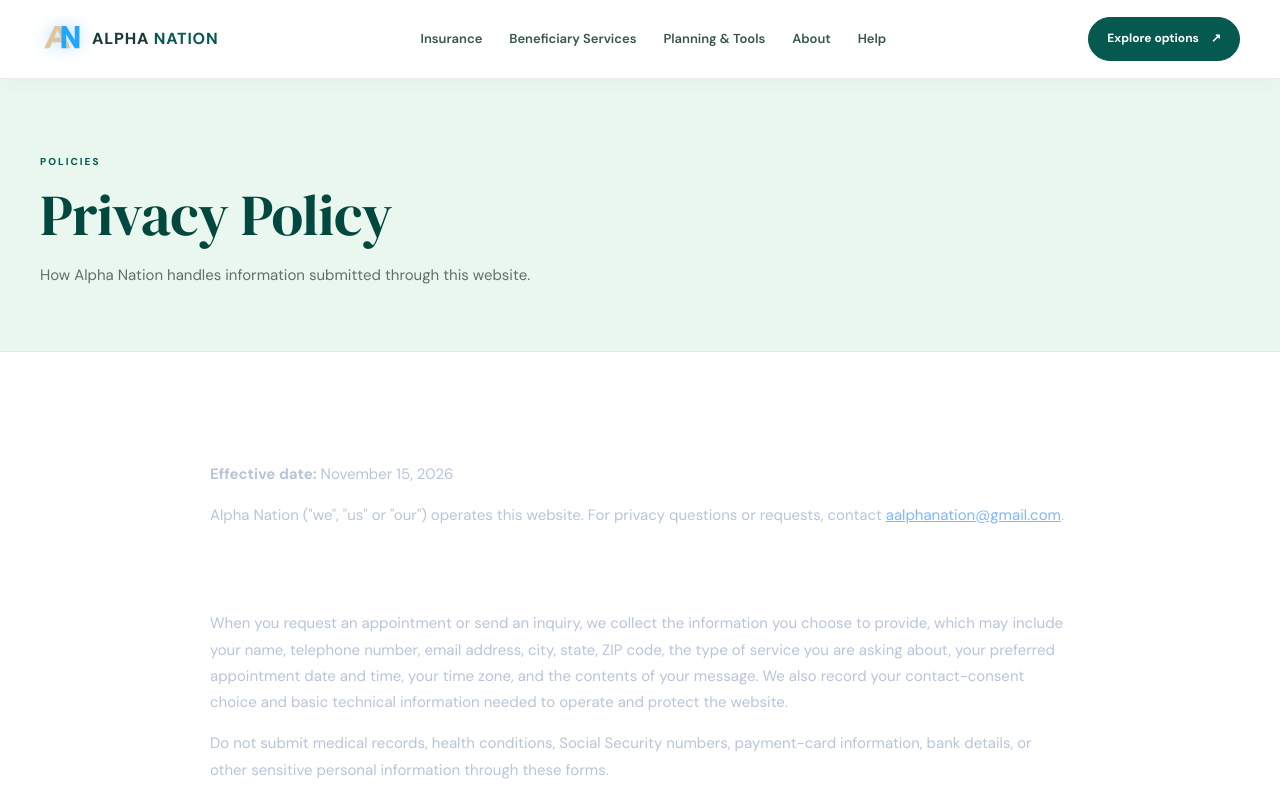
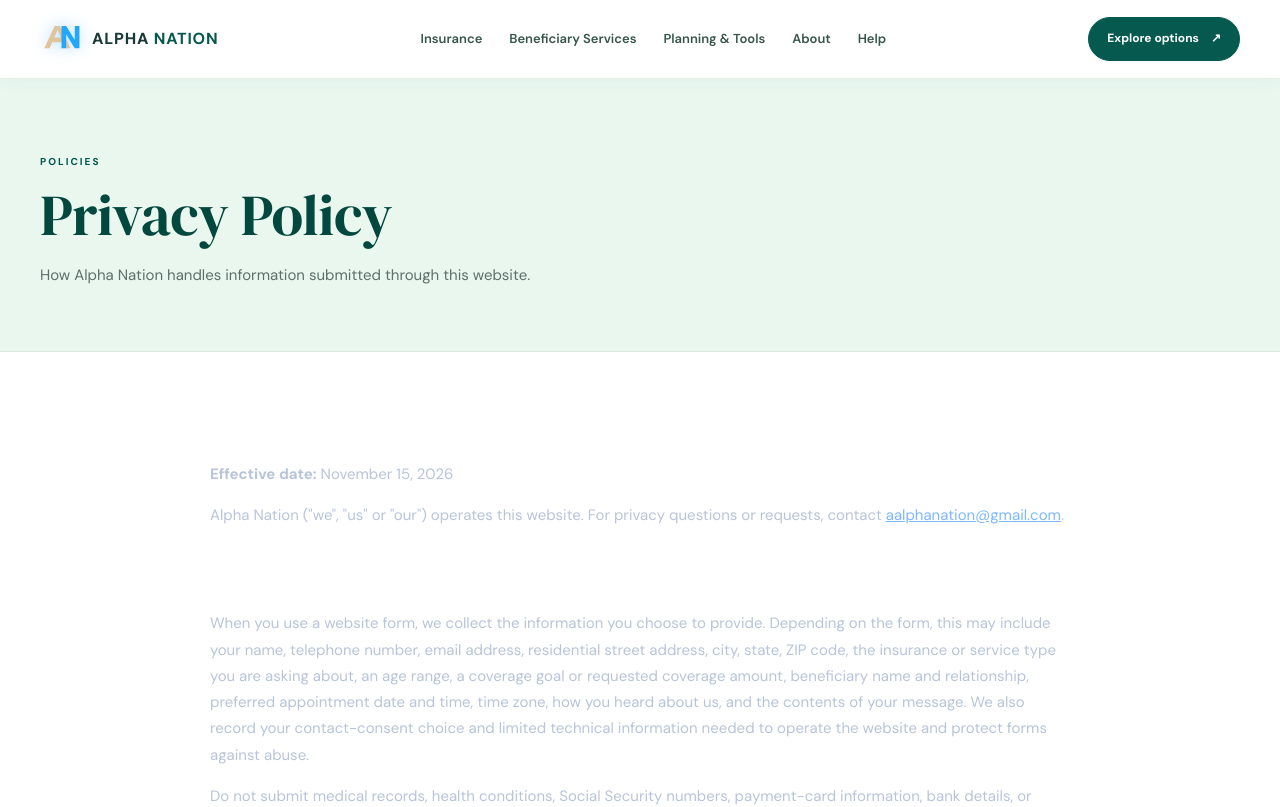
Before and after one commit to alphanationcrm09/alpha-nation-website, a Next.js app: page /privacy in a window 1280 px wide. Shown: the top 807 px of the page. Built offline with nearby package versions, Linux system fonts and the light colour scheme; no server answers.

Commit message:
Align privacy disclosure with website form fields

```diff
--- a/src/app/privacy/page.tsx
+++ b/src/app/privacy/page.tsx
@@ -10,7 +10,7 @@ export default function PrivacyPage() {
       <p><b>Effective date:</b> November 15, 2026</p>
       <p>Alpha Nation ("we", "us" or "our") operates this website. For privacy questions or requests, contact <a href="mailto:aalphanation@gmail.com">aalphanation@gmail.com</a>.</p>
       <h2>Information we collect</h2>
-      <p>When you request an appointment or send an inquiry, we collect the information you choose to provide, which may include your name, telephone number, email address, city, state, ZIP code, the type of service you are asking about, your preferred appointment date and time, your time zone, and the contents of your message. We also record your contact-consent choice and basic technical information needed to operate and protect the website.</p>
+      <p>When you use a website form, we collect the information you choose to provide. Depending on the form, this may include your name, telephone number, email address, residential street address, city, state, ZIP code, the insurance or service type you are asking about, an age range, a coverage goal or requested coverage amount, beneficiary name and relationship, preferred appointment date and time, time zone, how you heard about us, and the contents of your message. We also record your contact-consent choice and limited technical information needed to operate the website and protect forms against abuse.</p>
       <p>Do not submit medical records, health conditions, Social Security numbers, payment-card information, bank details, or other sensitive personal information through these forms.</p>
       <h2>How we use information</h2>
       <ul>
```
